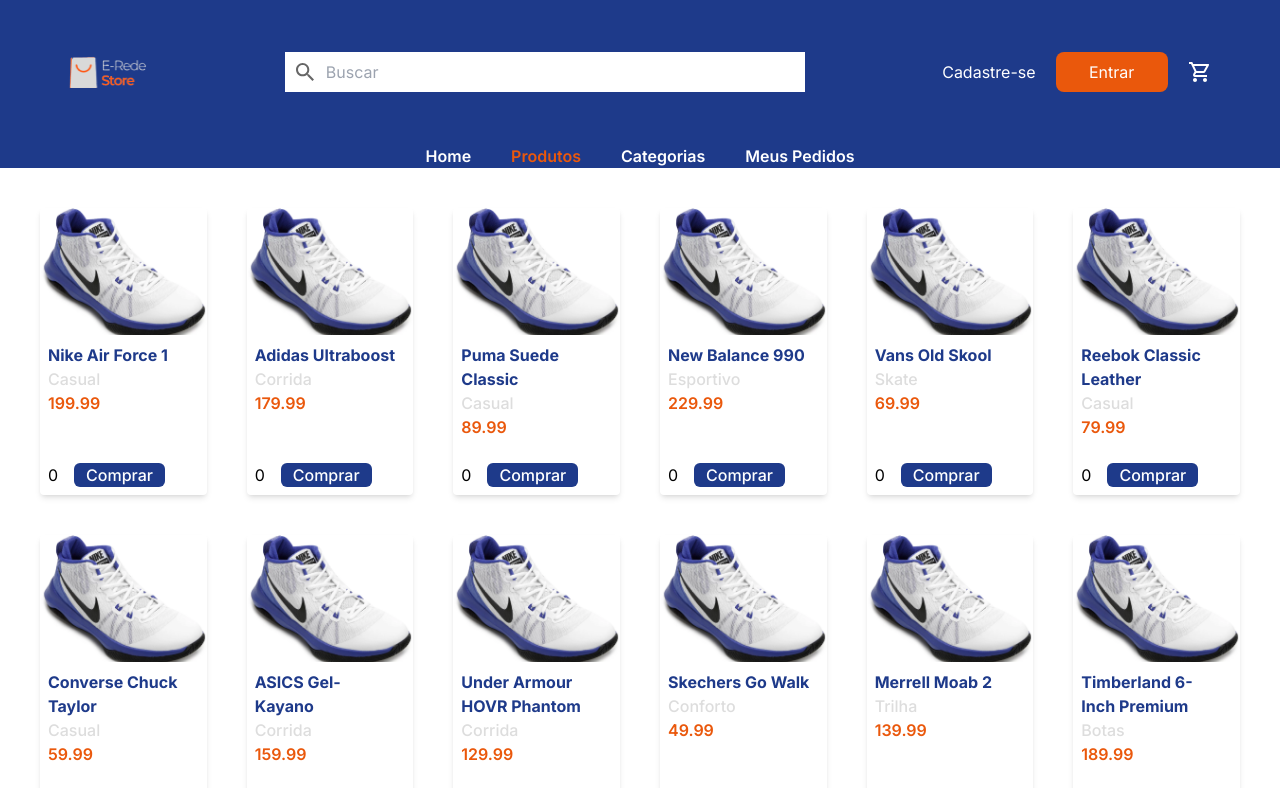
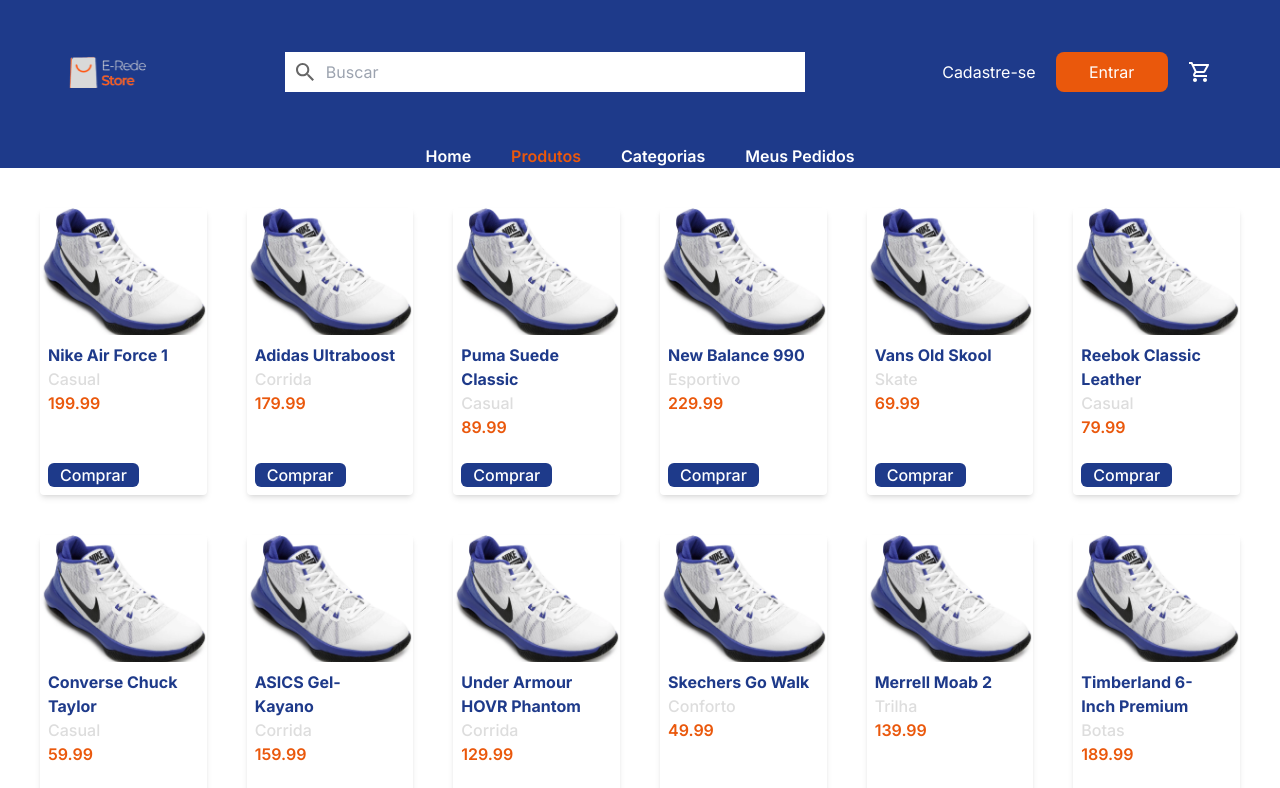
Before and after one commit to VictoriaRSsousa/e-commerce, a React app in the folder e-commerce/: page /produtos in a window 1280 px wide. Shown: the top 788 px of the page. Built offline with nearby package versions, Linux system fonts and the light colour scheme; the HTML template or start-up script is replaced by a standard one.

Commit message:
attPedidos

```diff
--- a/e-commerce/src/components/Destaque/index.jsx
+++ b/e-commerce/src/components/Destaque/index.jsx
@@ -52,7 +52,7 @@
 
             </div>
             <div className="flex gap-4	 w-screen">
-            <p>{qtdItens}</p>
+            {qtdItens>0?<p>{qtdItens}</p>:null}
              <button className="bg-[#1E3A8A] text-white px-3 rounded-md	font-medium flex  " onClick={()=>handleItens("adicionar")} >Comprar</button>
              {qtdItens>0?<button className="bg-red-600 text-white  rounded-md	flex justify-center items-center w-8 " onClick={()=>handleItens("remover")}><RiDeleteBin5Line/></button>:null}
             </div>
```
